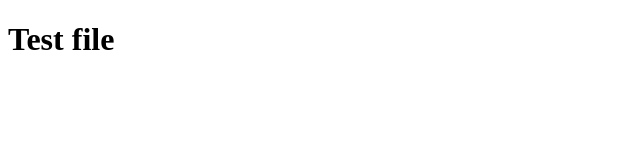
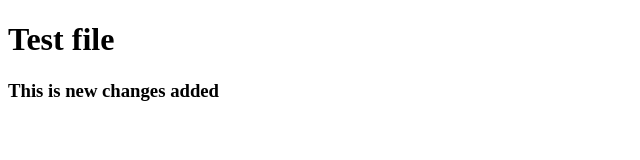
Before and after one commit to JoseWebby/FirstTestRepo, a plain HTML site: page index.html in a window 1280 px wide. Shown: the whole page, without its empty margins (0-640 px from the left). Drawn offline with Linux system fonts and the light colour scheme.

Commit message:
Update index.html

```diff
--- a/index.html
+++ b/index.html
@@ -5,6 +5,7 @@
 </head>
 <body>
     <h1> Test file </h1>
+    <h3> This is new changes added </h3>
 
 	<script type="text/javascript" src="js/jquery-1.10.2.min.js"> </script>
 </body>
```
